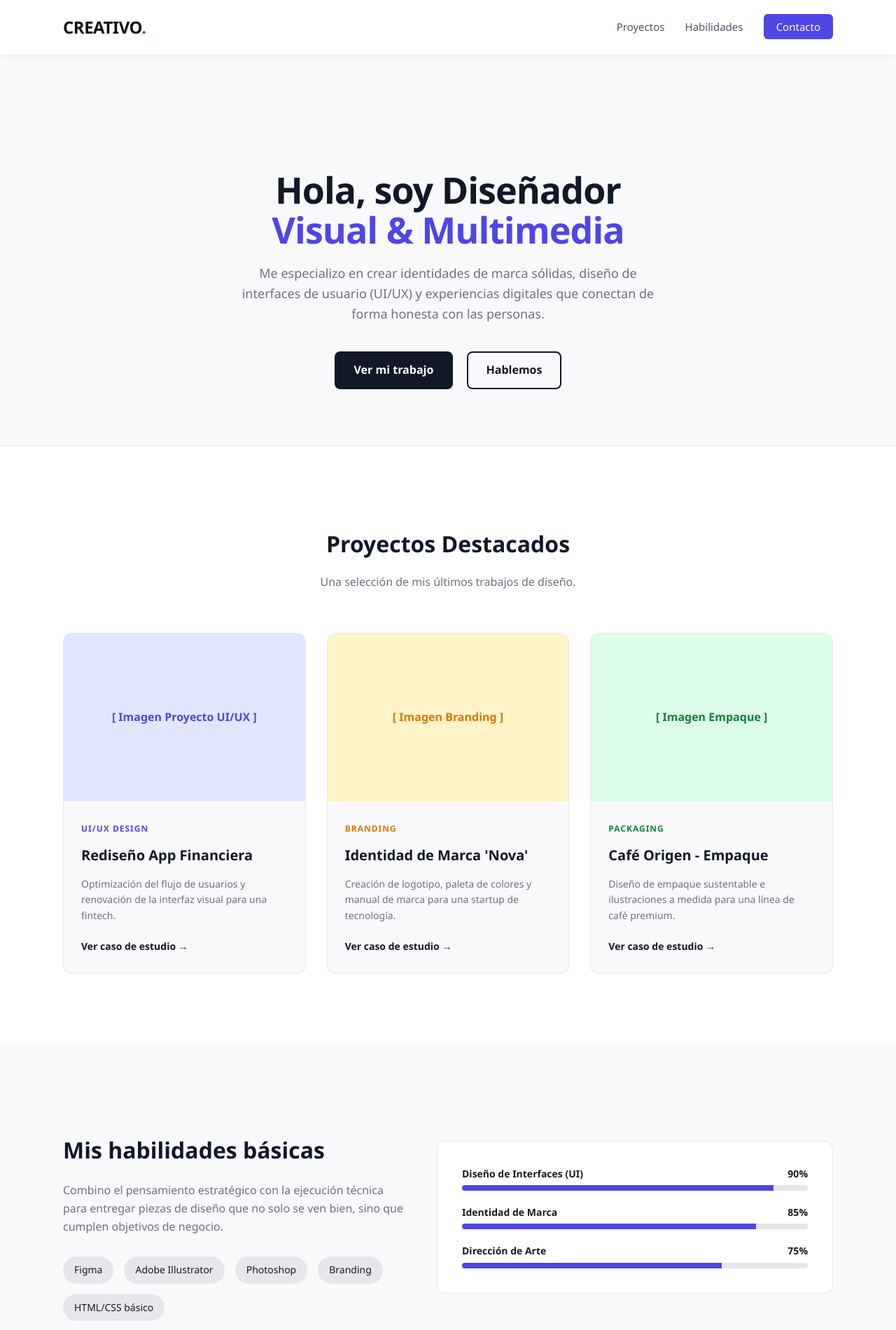
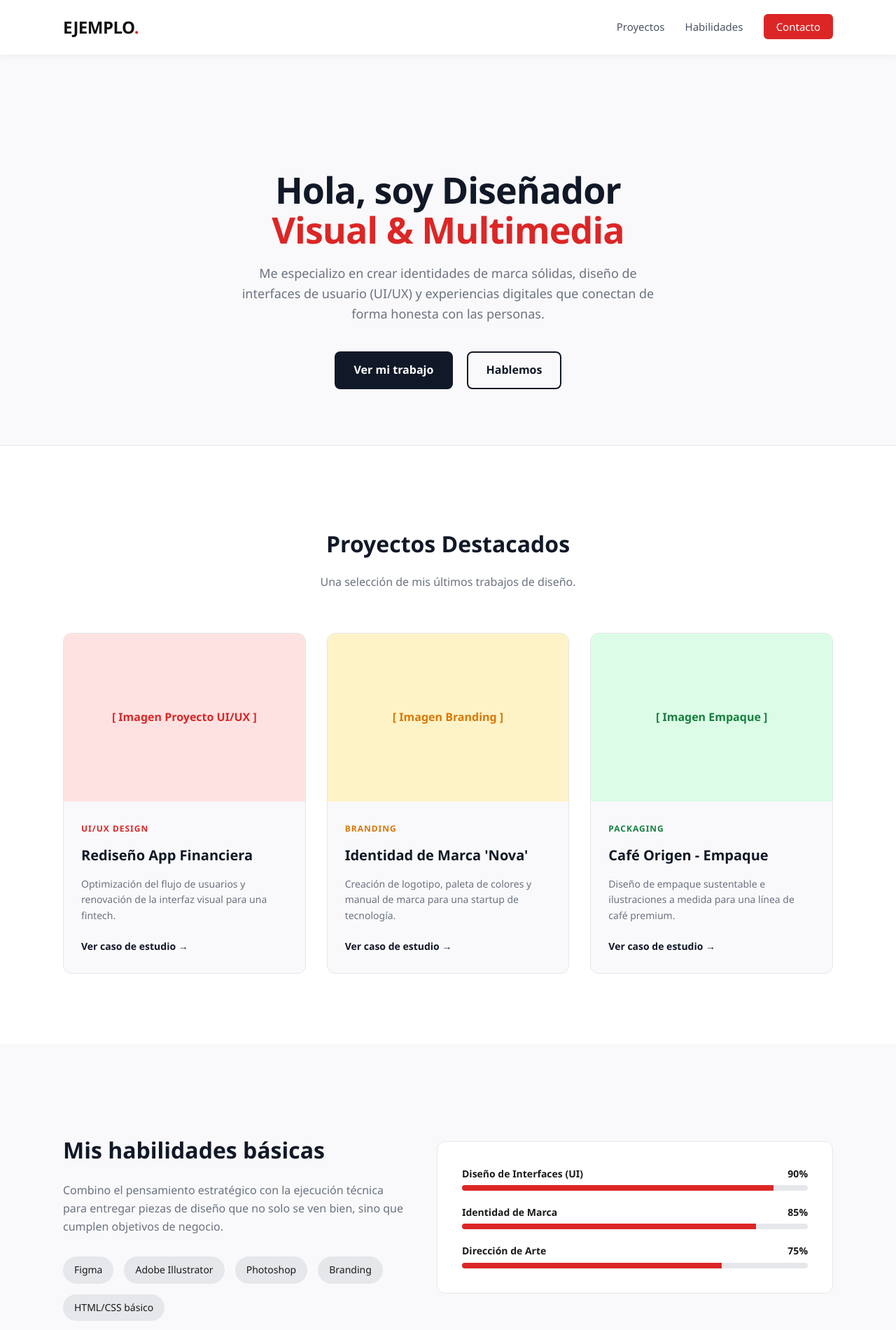
Before and after one commit to xaca/cadaver_exquisito, a plain HTML site: page index.html in a window 1280 px wide. Shown: the top 1900 px of the page at 70% size. Drawn offline with Linux system fonts and the light colour scheme.

Commit message:
Change color scheme and text in index.html

```diff
--- a/index.html
+++ b/index.html
@@ -9,18 +9,18 @@
 
     <header style="position: sticky; top: 0; background-color: rgba(255, 255, 255, 0.95); backdrop-filter: blur(5px); box-shadow: 0 2px 10px rgba(0,0,0,0.05); z-index: 1000;">
         <div style="max-width: 1100px; margin: 0 auto; padding: 20px; display: flex; justify-content: space-between; align-items: center;">
-            <a href="#" style="font-size: 24px; font-weight: 700; color: #111; text-decoration: none; letter-spacing: -0.5px;">CREATIVO<span style="color: #4f46e5;">.</span></a>
+            <a href="#" style="font-size: 24px; font-weight: 700; color: #111; text-decoration: none; letter-spacing: -0.5px;">EJEMPLO<span style="color: #dc2626;">.</span></a>
             <nav>
                 <a href="#proyectos" style="margin-left: 25px; text-decoration: none; color: #4b5563; font-weight: 500; font-size: 15px; transition: color 0.3s;">Proyectos</a>
                 <a href="#habilidades" style="margin-left: 25px; text-decoration: none; color: #4b5563; font-weight: 500; font-size: 15px; transition: color 0.3s;">Habilidades</a>
-                <a href="#contacto" style="margin-left: 25px; text-decoration: none; color: #ffffff; background-color: #4f46e5; padding: 8px 18px; border-radius: 6px; font-weight: 500; font-size: 15px; transition: background 0.3s;">Contacto</a>
+                <a href="#contacto" style="margin-left: 25px; text-decoration: none; color: #ffffff; background-color: #dc2626; padding: 8px 18px; border-radius: 6px; font-weight: 500; font-size: 15px; transition: background 0.3s;">Contacto</a>
             </nav>
         </div>
     </header>
 
     <section style="max-width: 1100px; margin: 0 auto; padding: 120px 20px 80px 20px; text-align: center;">
         <h1 style="font-size: 52px; font-weight: 800; color: #111827; line-height: 1.1; margin-bottom: 20px; letter-spacing: -1px;">
-            Hola, soy Diseñador <br><span style="color: #4f46e5;">Visual & Multimedia</span>
+            Hola, soy Diseñador <br><span style="color: #dc2626;">Visual & Multimedia</span>
         </h1>
         <p style="font-size: 18px; color: #6b7280; max-width: 600px; margin: 0 auto 40px auto;">
             Me especializo en crear identidades de marca sólidas, diseño de interfaces de usuario (UI/UX) y experiencias digitales que conectan de forma honesta con las personas.
@@ -40,12 +40,12 @@
 
             <div style="display: grid; grid-template-columns: repeat(auto-fit, minmax(320px, 1fr)); gap: 30px;">
 
-                <div style="background-color: #f9f9fb; border-radius: 12px; overflow: hidden; border: 1px solid #e5e7eb; transition: transform 0.3s;">
-                    <div style="background-color: #e0e7ff; height: 240px; display: flex; align-items: center; justify-content: center; font-weight: bold; color: #4f46e5;">
+                <div style="background-color: #f9f9fb; border-radius: 12px; overflow: hidden; border: 1px solid #e5e7eb;">
+                    <div style="background-color: #fee2e2; height: 240px; display: flex; align-items: center; justify-content: center; font-weight: bold; color: #dc2626;">
                         [ Imagen Proyecto UI/UX ]
                     </div>
                     <div style="padding: 25px;">
-                        <span style="font-size: 12px; font-weight: 700; text-transform: uppercase; color: #4f46e5; letter-spacing: 1px;">UI/UX Design</span>
+                        <span style="font-size: 12px; font-weight: 700; text-transform: uppercase; color: #dc2626; letter-spacing: 1px;">UI/UX Design</span>
                         <h3 style="font-size: 20px; font-weight: 700; margin: 10px 0; color: #111827;">Rediseño App Financiera</h3>
                         <p style="color: #6b7280; font-size: 14px; margin-bottom: 20px;">Optimización del flujo de usuarios y renovación de la interfaz visual para una fintech.</p>
                         <a href="#" style="text-decoration: none; color: #111827; font-weight: 600; font-size: 14px;">Ver caso de estudio &rarr;</a>
@@ -103,7 +103,7 @@
                         <span>90%</span>
                     </div>
                     <div style="background-color: #e5e7eb; height: 8px; border-radius: 4px; overflow: hidden;">
-                        <div style="background-color: #4f46e5; width: 90%; height: 100%;"></div>
+                        <div style="background-color: #dc2626; width: 90%; height: 100%;"></div>
                     </div>
                 </div>
                 <div style="margin-bottom: 20px;">
@@ -112,7 +112,7 @@
                         <span>85%</span>
                     </div>
                     <div style="background-color: #e5e7eb; height: 8px; border-radius: 4px; overflow: hidden;">
-                        <div style="background-color: #4f46e5; width: 85%; height: 100%;"></div>
+                        <div style="background-color: #dc2626; width: 85%; height: 100%;"></div>
                     </div>
                 </div>
                 <div>
@@ -121,7 +121,7 @@
                         <span>75%</span>
                     </div>
                     <div style="background-color: #e5e7eb; height: 8px; border-radius: 4px; overflow: hidden;">
-                        <div style="background-color: #4f46e5; width: 75%; height: 100%;"></div>
+                        <div style="background-color: #dc2626; width: 75%; height: 100%;"></div>
                     </div>
                 </div>
             </div>
@@ -146,13 +146,13 @@
                     <label for="message" style="display: block; font-size: 14px; font-weight: 500; margin-bottom: 8px; color: #e5e7eb;">Mensaje</label>
                     <textarea id="message" name="message" rows="4" required style="width: 100%; padding: 12px; border-radius: 6px; border: 1px solid #374151; background-color: #1f2937; color: #fff; box-sizing: border-box; font-size: 15px; resize: vertical;"></textarea>
                 </div>
-                <button type="submit" style="width: 100%; background-color: #4f46e5; color: #fff; padding: 14px; border: none; border-radius: 6px; font-weight: 600; font-size: 16px; cursor: pointer; transition: background 0.3s;">Enviar Mensaje</button>
+                <button type="submit" style="width: 100%; background-color: #dc2626; color: #fff; padding: 14px; border: none; border-radius: 6px; font-weight: 600; font-size: 16px; cursor: pointer; transition: background 0.3s;">Enviar Mensaje</button>
             </form>
         </div>
     </section>
 
     <footer style="background-color: #0b0f19; color: #6b7280; padding: 40px 20px; text-align: center; border-top: 1px solid #1f2937; font-size: 14px;">
-        <p style="margin: 0;">&copy; 2026 Tu Nombre. Todos los derechos reservados.</p>
+        <p style="margin: 0;">&copy; 2026 Ejemplo. Todos los derechos reservados.</p>
         <div style="margin-top: 15px;">
             <a href="#" style="color: #9ca3af; text-decoration: none; margin: 0 10px;">Behance</a> |
             <a href="#" style="color: #9ca3af; text-decoration: none; margin: 0 10px;">LinkedIn</a> |
```
